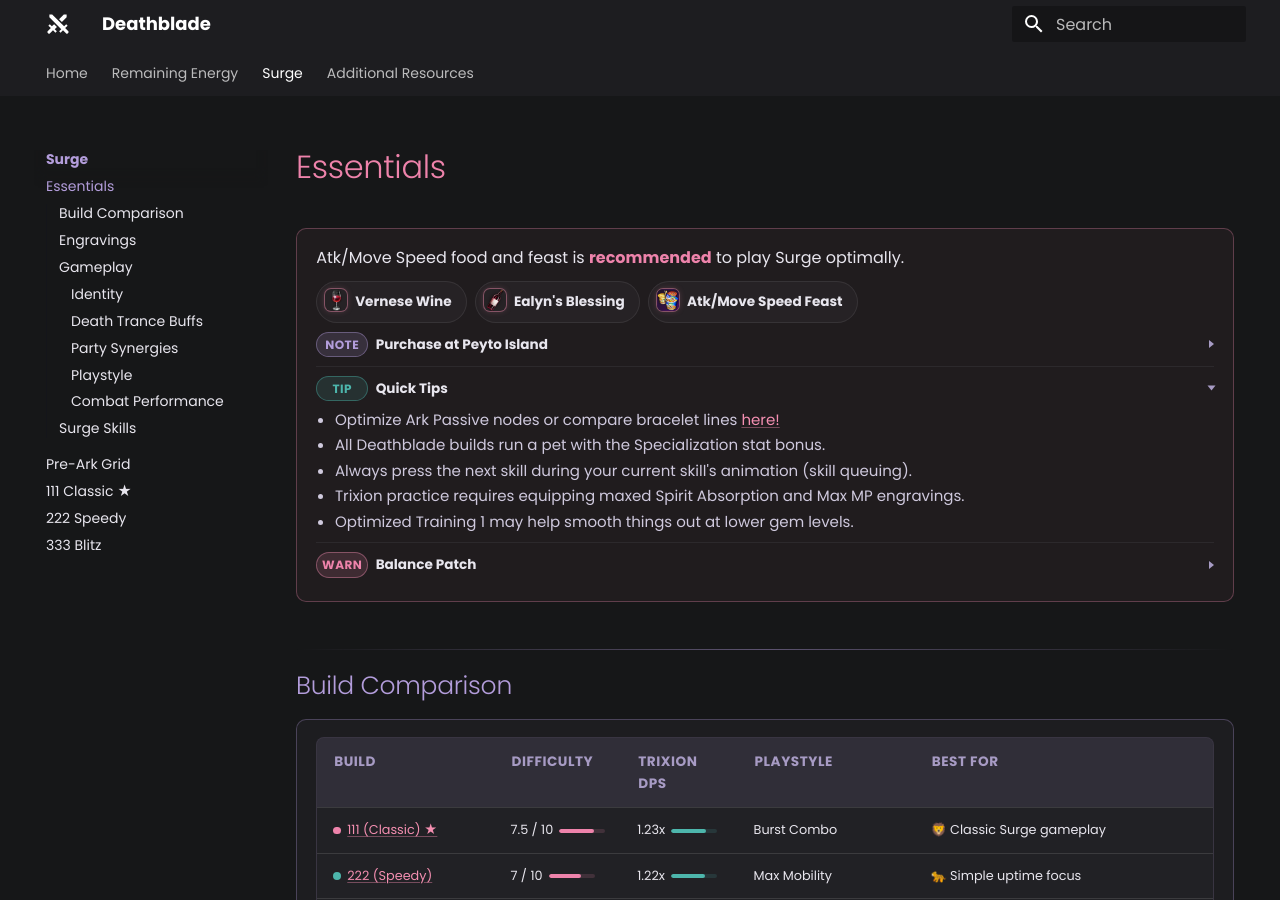
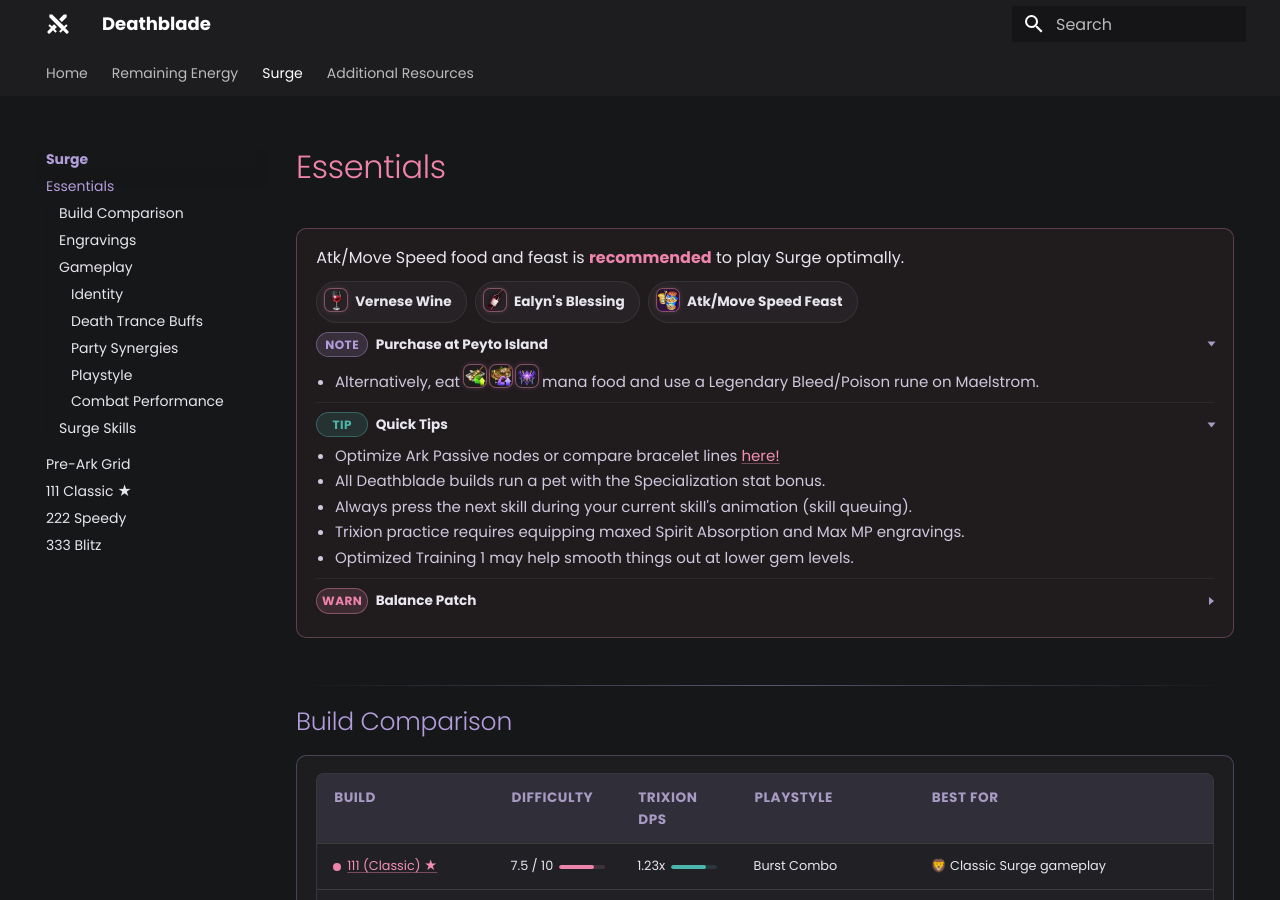
Before and after one commit to interlockme/deathblade, an MkDocs documentation site: the page built from docs/surge/essentials.md, in a window 1280 px wide and 900 px high. Built offline with MkDocs 1.6.1 and Material for MkDocs 9.7.7, drawn with Linux system fonts in a browser that asks for light colours; plug-ins that fetch from the network failed and are left out.

Commit message:
mana food alternative

```diff
--- a/docs/surge/essentials.md
+++ b/docs/surge/essentials.md
@@ -27,10 +27,10 @@ Atk/Move Speed Feast
 
 </div>
 
-<details class="setup-note" data-kind="note" markdown>
+<details class="setup-note" data-kind="note" open markdown>
 <summary><span class="setup-note-tag">Note</span>Purchase at Peyto Island<span class="setup-note-arrow"></span></summary>
 
-- Check the engravings section for more details!
+- Alternatively, eat ![](../assets/shared/icon-skewers.png){: .food-option-icon } ![](../assets/shared/icon-steak.png){: .food-option-icon } ![](../assets/shared/icon-azena.png){: .food-option-icon } mana food and use a Legendary Bleed/Poison rune on Maelstrom.
 
 </details>
 
```
